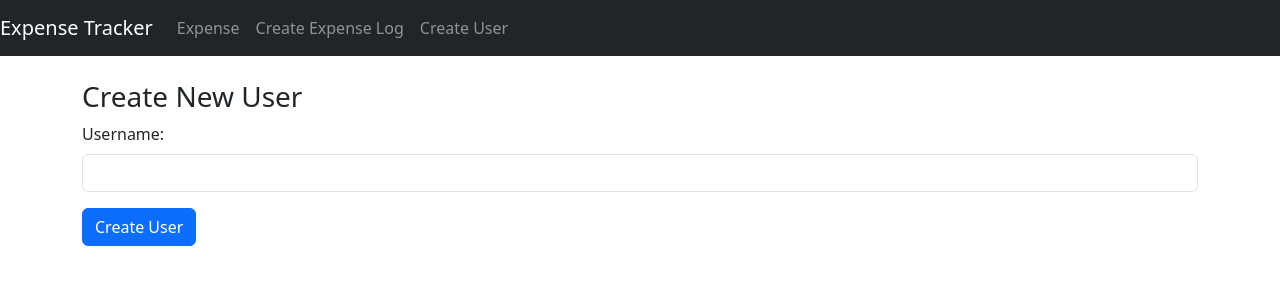
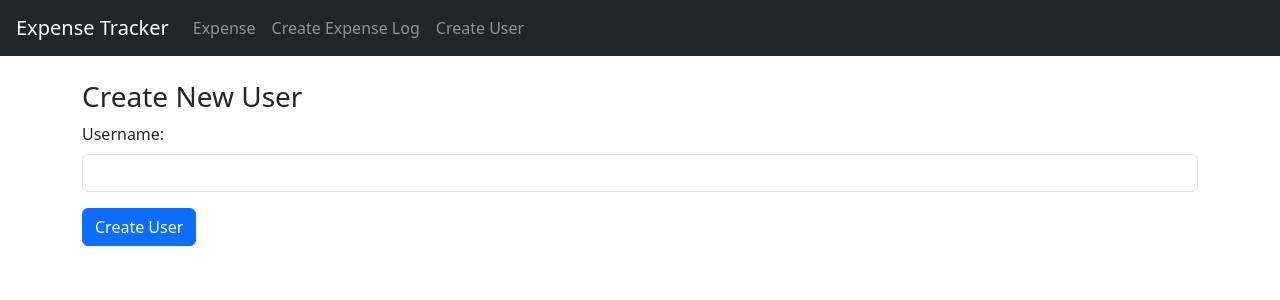
Before and after one commit to ruizbrian/Expense-Tracker, a React (Create React App) app in the folder frontend/: page /user in a window 1280 px wide. Shown: the top 300 px of the page. Built offline with nearby package versions, Linux system fonts and the light colour scheme.

Commit message:
changed the padding on navbar

```diff
--- a/frontend/src/components/expense-list.component.js
+++ b/frontend/src/components/expense-list.component.js
@@ -6,7 +6,7 @@
     <tr>
         <td>{props.expense.username}</td>
         <td>{props.expense.description}</td>
-        <td>{props.expense.expense}</td>
+        <td>$ {props.expense.expense}</td>
         <td>{props.expense.date.substring(0,10)}</td>
         <td>
         <Link to={"/edit/" + props.expense._id}>edit</Link> | <button onClick={() => { props.deleteExpense(props.expense._id) }}>delete</button>
@@ -50,7 +50,7 @@
 
     render() {
         return (
-            <div>
+            <div className="container-fluid">
                 <h3>Logged Expenses</h3>
                 <table className="table">
                     <thead className="thead-light">
--- a/frontend/src/components/navbar.component.js
+++ b/frontend/src/components/navbar.component.js
@@ -4,7 +4,7 @@
 export default class Navbar extends Component {
     render() {
         return (
-            <nav className="navbar navbar-dark bg-dark navbar-expand-lg">
+            <nav className="navbar navbar-dark bg-dark navbar-expand-sm px-3">
                 <Link to="/" className="navbar-brand">Expense Tracker</Link>
                 <button
                     className="navbar-toggler"
```
